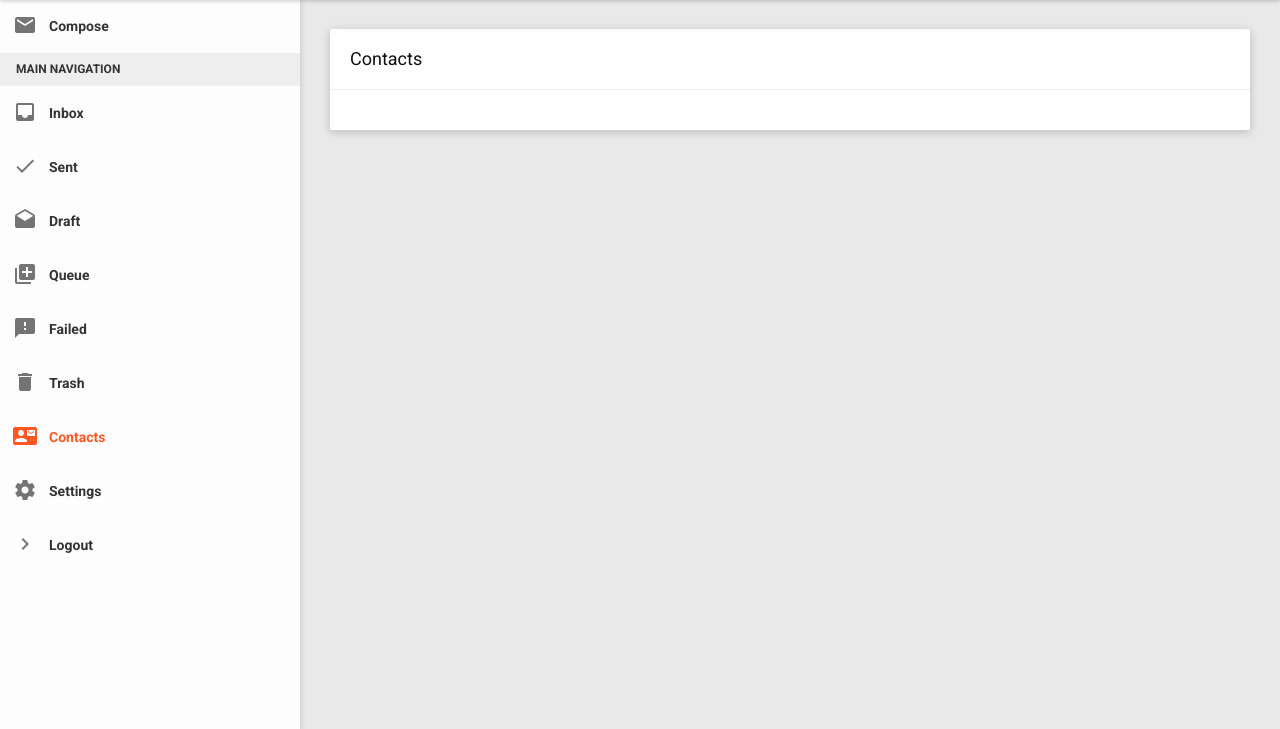
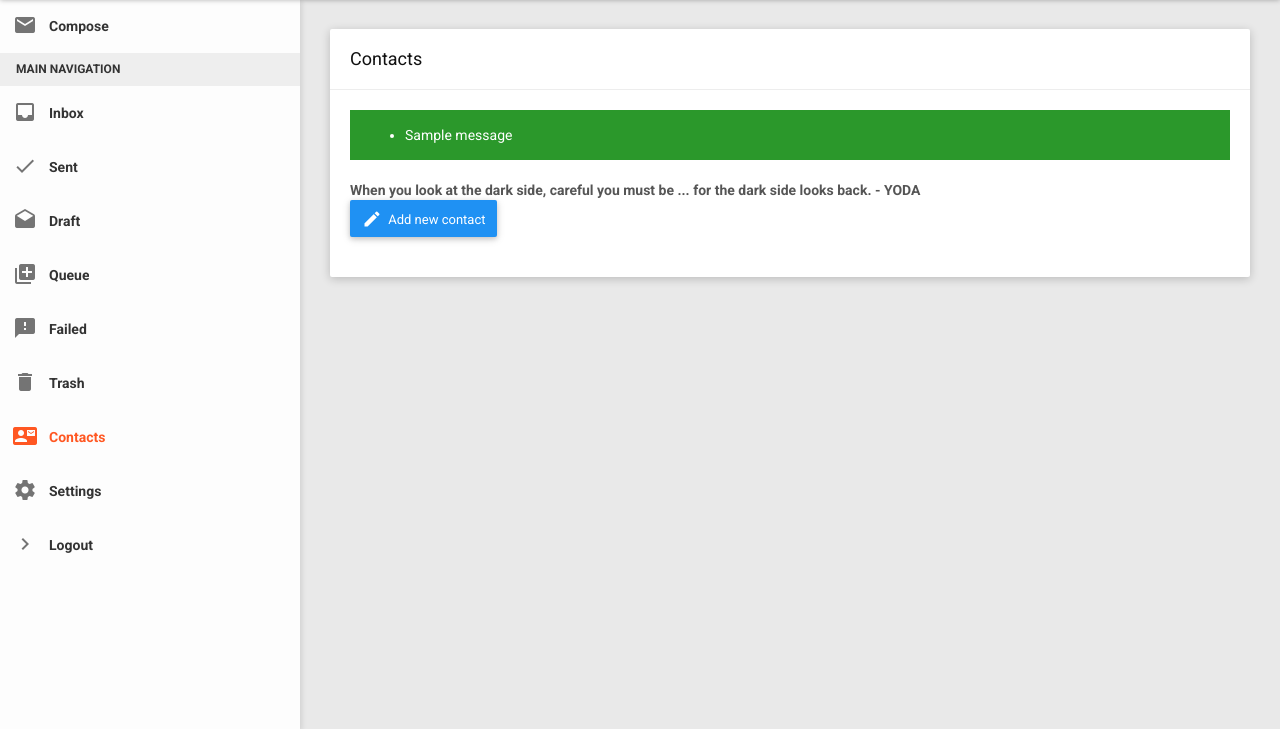
Before and after one commit to pyprism/Hiren-Hedwig, a Django app: page /contact/ in a window 1280 px wide. Shown: the part 71-800 px from the top of the page. Run offline with Django 3.2, Linux system fonts and the light colour scheme; a user stored in the database is signed in; tables that the repository leaves empty hold one stand-in row (values such as "Sample post"); one stand-in notice (Sample message) is shown; style sheets or scripts are compiled from the project's sources; parts of the project's set-up code (start-up, migrations or seed data) failed here and were passed over; some libraries are stand-ins or nearby versions.

Commit message:
added button

```diff
--- a/templates/base/contact.html
+++ b/templates/base/contact.html
@@ -12,6 +12,63 @@
                             </h2>
                         </div>
                         <div class="body">
+                            {% if messages %}
+                                {%for message in messages %}
+                                    <div class="alert alert-{{ message.tags }}" role="alert">
+                                        <ul class="messages">
+                                            <li>{{ message }}</li>
+                                        </ul>
+                                    </div>
+                                {% endfor %}
+                            {% endif %}
+                            {% if bunny %}
+                                <div class="body table-responsive">
+                                    <table class="table table-bordered table-hover table-striped table-condensed">
+                                        <thead>
+                                        <tr>
+                                            <th>Name</th>
+                                            <th>Email</th>
+                                        </tr>
+                                        </thead>
+                                        <tbody>
+                                        {% for i in bunny %}
+                                            <tr>
+                                                <th><a href="{% url 'mail_by_id' pk=i.pk %}">{{ i.name }}</a></th>
+                                                <th><a href="{% url 'mail_by_id' pk=i.pk %}">{{ i.email }}</a></th>
+                                            </tr>
+                                        {% endfor %}
+                                        </tbody>
+                                    </table>
+                                    <ul class="pagination">
+                                        {% if bunny.has_previous %}
+                                            <li><a href="?page={{ bunny.previous_page_number }}">previous</a></li>
+                                        {% endif %}
+
+                                        <span class="current">
+
+                                </span>
+
+                                        {% if bunny.has_next %}
+                                            <li><a href="?page={{ bunny.next_page_number }}">next</a></li>
+                                        {% endif %}
+                                        <br>
+                                        Page {{ bunny.number }} of {{ bunny.paginator.num_pages }}.
+                                    </ul>
+                                </div>
+                            {% else %}
+                                <b>When you look at the dark side, careful you must be ... for the dark side looks back. - YODA</b>
+                                <br/>
+                            {% endif %}
+                            <div class="row">
+                                <div class="col-lg-12 col-md-12 col-sm-12 col-xs-12">
+                                    <a href="{% url 'create_domain' %}">
+                                        <button type="button" class="btn btn-primary waves-effect">
+                                            <i class="material-icons">create</i>
+                                            <span>Add new contact</span>
+                                        </button>
+                                    </a>
+                                </div>
+                            </div>
                         </div>
                     </div>
                 </div>
```
